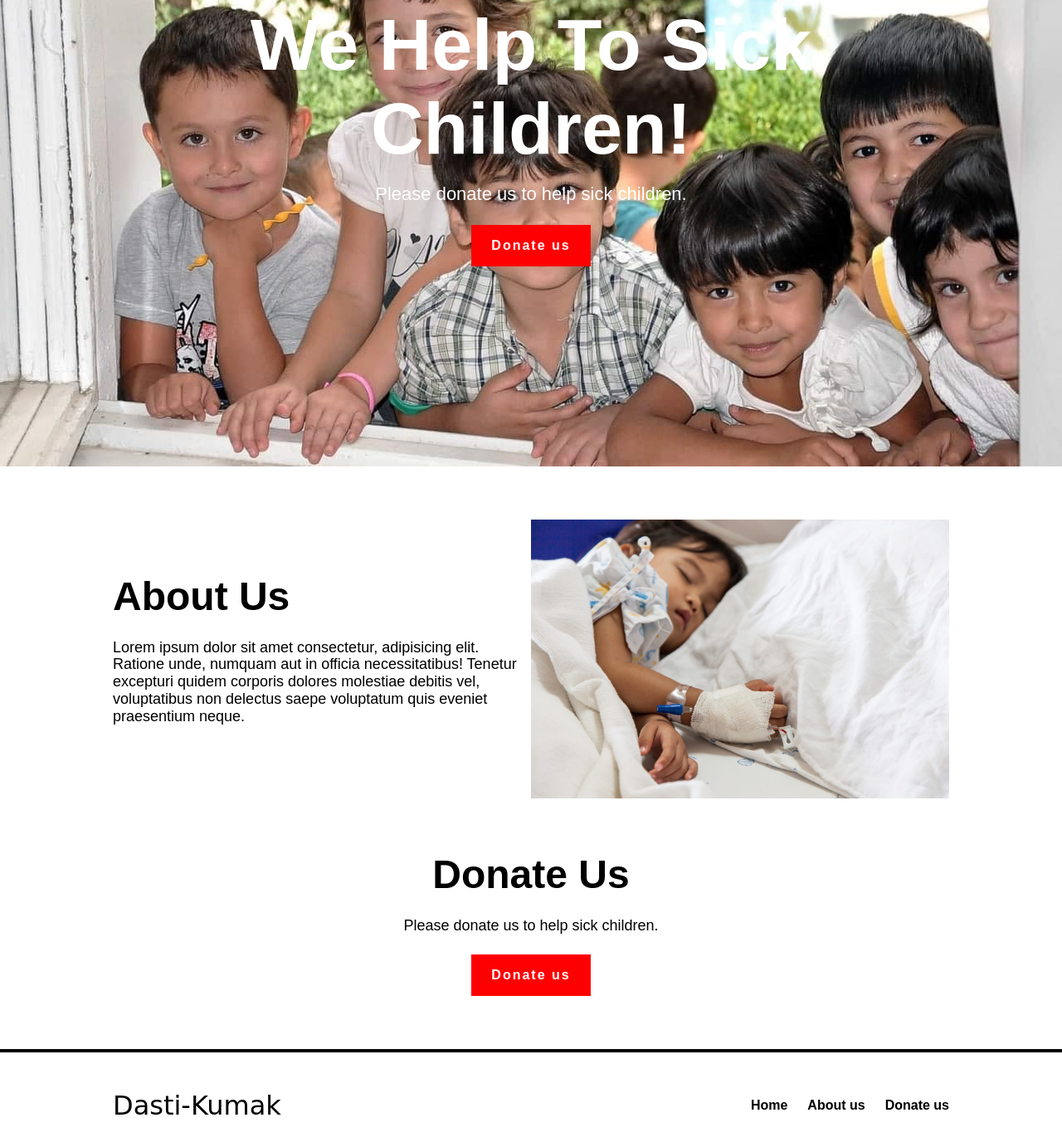
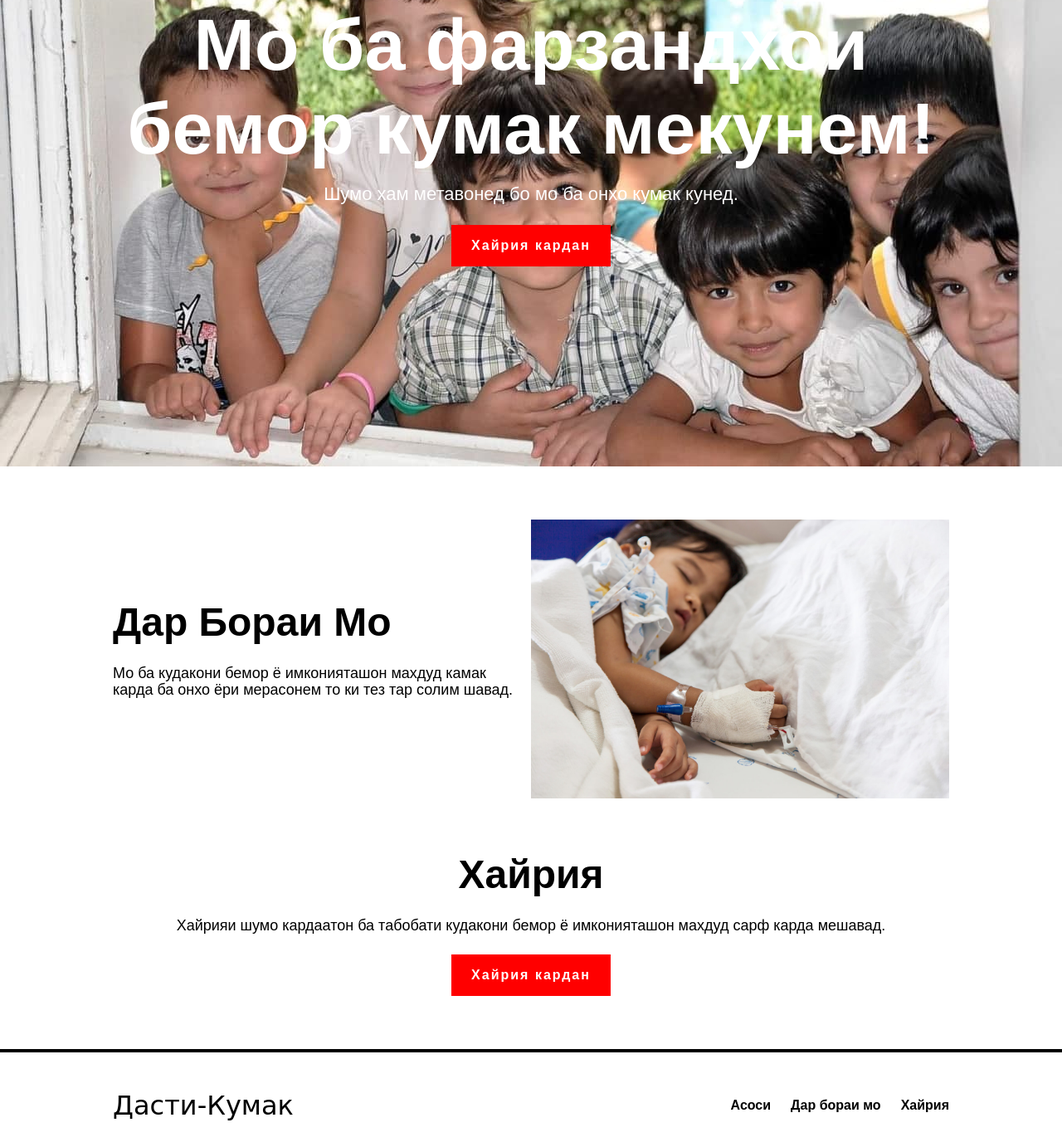
Before and after one commit to gerentwickler/dasti-kumak, a plain HTML site: page index.html in a window 1280 px wide. Shown: the part 238-1620 px from the top of the page at 83% size. Drawn offline with Linux system fonts and the light colour scheme.

Commit message:
Translate to tajikan language.

```diff
--- a/index.html
+++ b/index.html
@@ -1,11 +1,11 @@
 <!DOCTYPE html>
-<html lang="en">
+<html lang="tg">
 
 <head>
   <meta charset="UTF-8">
   <meta http-equiv="X-UA-Compatible" content="IE=edge">
   <meta name="viewport" content="width=device-width, initial-scale=1.0">
-  <title>Dasti-Kumak &bull; Home</title>
+  <title>Дасти-Кумак &bull; Асоси</title>
   <link rel="stylesheet" href="./sources/css/libraries/general.css">
   <link rel="stylesheet" href="./sources/css/index.css">
 </head>
@@ -14,12 +14,12 @@
   <div id="application">
     <div class="application-header header">
       <div class="header-container container">
-        <a href="https://gerentwickler.github.io/dasti-kumak" class="header-logotype logotype">Dasti-Kumak</a>
+        <a href="https://gerentwickler.github.io/dasti-kumak" class="header-logotype logotype">Дасти-Кумак</a>
         <div class="header-navigation navigation">
           <ul class="navigation-list">
-            <li class="navigation-list-item"><a href="https://gerentwickler.github.io/" class="navigation-link">Home</a></li>
-            <li class="navigation-list-item"><a href="#about" class="navigation-link">About us</a></li>
-            <li class="navigation-list-item"><a href="https://gerentwickler.github.io/dasti-kumak/donate.html" class="navigation-link">Donate us</a></li>
+            <li class="navigation-list-item"><a href="https://gerentwickler.github.io/" class="navigation-link">Асоси</a></li>
+            <li class="navigation-list-item"><a href="#about" class="navigation-link">Дар бораи мо</a></li>
+            <li class="navigation-list-item"><a href="https://gerentwickler.github.io/dasti-kumak/donate.html" class="navigation-link">Хайрия</a></li>
           </ul>
         </div>
       </div>
@@ -28,19 +28,17 @@
       <div class="main-section welcome">
         <div class="welcome-container container">
           <div class="welcome-context">
-            <div class="welcome-heading">We Help To Sick Children!</div>
-            <div class="welcome-subheading">Please donate us to help sick children.</div>
-            <a href="https://gerentwickler.github.io/dasti-kumak/donate.html" class="welcome-button button">Donate us</a>
+            <div class="welcome-heading">Мо ба фарзандхои бемор кумак мекунем!</div>
+            <div class="welcome-subheading">Шумо хам метавонед бо мо ба онхо кумак кунед.</div>
+            <a href="https://gerentwickler.github.io/dasti-kumak/donate.html" class="welcome-button button">Хайрия кардан</a>
           </div>
         </div>
       </div>
       <div class="main-section about_us" id="about">
         <div class="about_us-container container">
           <div class="about_us-context">
-            <div class="about_us-heading heading">About Us</div>
-            <div class="about_us-paragraph paragraph">Lorem ipsum dolor sit amet consectetur, adipisicing elit. Ratione
-              unde, numquam aut in officia necessitatibus! Tenetur excepturi quidem corporis dolores molestiae debitis
-              vel, voluptatibus non delectus saepe voluptatum quis eveniet praesentium neque.</div>
+            <div class="about_us-heading heading">Дар бораи мо</div>
+            <div class="about_us-paragraph paragraph">Мо ба кудакони бемор ё имконияташон махдуд камак карда ба онхо ёри мерасонем то ки тез тар солим шавад.</div>
           </div>
           <img src="./assets/images/d5b4d7b0-4787-4081-8423-9d838c14929e.jpg" alt="Sick Children" class="about_us-image">
         </div>
@@ -48,21 +46,21 @@
       <div class="main-section donate_us">
         <div class="donate_us-container container">
           <div class="donate_us-context">
-            <div class="donate_us-heading heading">Donate Us</div>
-            <div class="donate_us-paragraph paragraph">Please donate us to help sick children.</div>
-            <a href="https://gerentwickler.github.io/dasti-kumak/donate.html" class="donate_us-button button">Donate us</a>
+            <div class="donate_us-heading heading">Хайрия</div>
+            <div class="donate_us-paragraph paragraph">Хайрияи шумо кардаатон ба табобати кудакони бемор ё имконияташон махдуд сарф карда мешавад.</div>
+            <a href="https://gerentwickler.github.io/dasti-kumak/donate.html" class="donate_us-button button">Хайрия кардан</a>
           </div>
         </div>
       </div>
     </div>
     <div class="application-footer footer">
       <div class="footer-container container">
-        <a href="https://gerentwickler.github.io/dasti-kumak" class="footer-logotype logotype">Dasti-Kumak</a>
+        <a href="https://gerentwickler.github.io/dasti-kumak" class="footer-logotype logotype">Дасти-Кумак</a>
         <div class="footer-navigation navigation">
           <ul class="navigation-list">
-            <li class="navigation-list-item"><a href="/" class="navigation-link">Home</a></li>
-            <li class="navigation-list-item"><a href="#about" class="navigation-link">About us</a></li>
-            <li class="navigation-list-item"><a href="https://gerentwickler.github.io/dasti-kumak/donate.html" class="navigation-link">Donate us</a></li>
+            <li class="navigation-list-item"><a href="/" class="navigation-link">Асоси</a></li>
+            <li class="navigation-list-item"><a href="#about" class="navigation-link">Дар бораи мо</a></li>
+            <li class="navigation-list-item"><a href="https://gerentwickler.github.io/dasti-kumak/donate.html" class="navigation-link">Хайрия</a></li>
           </ul>
         </div>
       </div>
```
